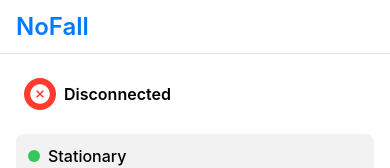
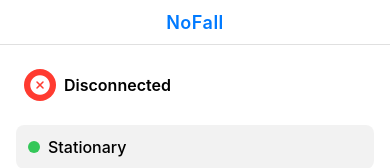
Before and after one commit to w-shasank/fall-detector, a React Native app: screen /Monitor in a window 390 px wide. Shown: the top 168 px of the page. Built offline with nearby package versions, Linux system fonts and the light colour scheme.

Commit message:
Added new changes in steeings tab

```diff
--- a/App.tsx
+++ b/App.tsx
@@ -25,8 +25,10 @@
 );
 
 const CustomHeader = () => (
-  <SafeAreaView style={styles.headerContainer}>
-    <Text style={styles.headerTitle}>NoFall</Text>
+  <SafeAreaView edges={['top']} style={styles.headerContainer}>
+    <View style={styles.headerContent}>
+      <Text style={styles.headerTitle}>NoFall</Text>
+    </View>
   </SafeAreaView>
 );
 
@@ -38,15 +40,19 @@
   },
   headerContainer: {
     backgroundColor: '#fff',
-    borderBottomWidth: 1,
+    borderBottomWidth: 0.5,
     borderBottomColor: '#e0e0e0',
-    paddingHorizontal: 16,
-    paddingVertical: 12,
+  },
+  headerContent: {
+    height: 44,
+    alignItems: 'center',
+    justifyContent: 'center',
   },
   headerTitle: {
-    fontSize: 24,
+    fontSize: 18,
     fontWeight: '600',
     color: '#007AFF',
+    letterSpacing: 0.5,
   },
 });
 
--- a/src/constants/config.ts
+++ b/src/constants/config.ts
@@ -1,5 +1,5 @@
 // WebSocket Configuration
-export const DEFAULT_WEBSOCKET_URL = 'ws://192.168.1.73:8080';
+export const DEFAULT_WEBSOCKET_URL = 'ws://10.100.53.170:8080';
 export const WEBSOCKET_RECONNECT_INTERVAL = 3000; // 3 seconds
 export const MAX_RECONNECTION_ATTEMPTS = 5;
 
```
